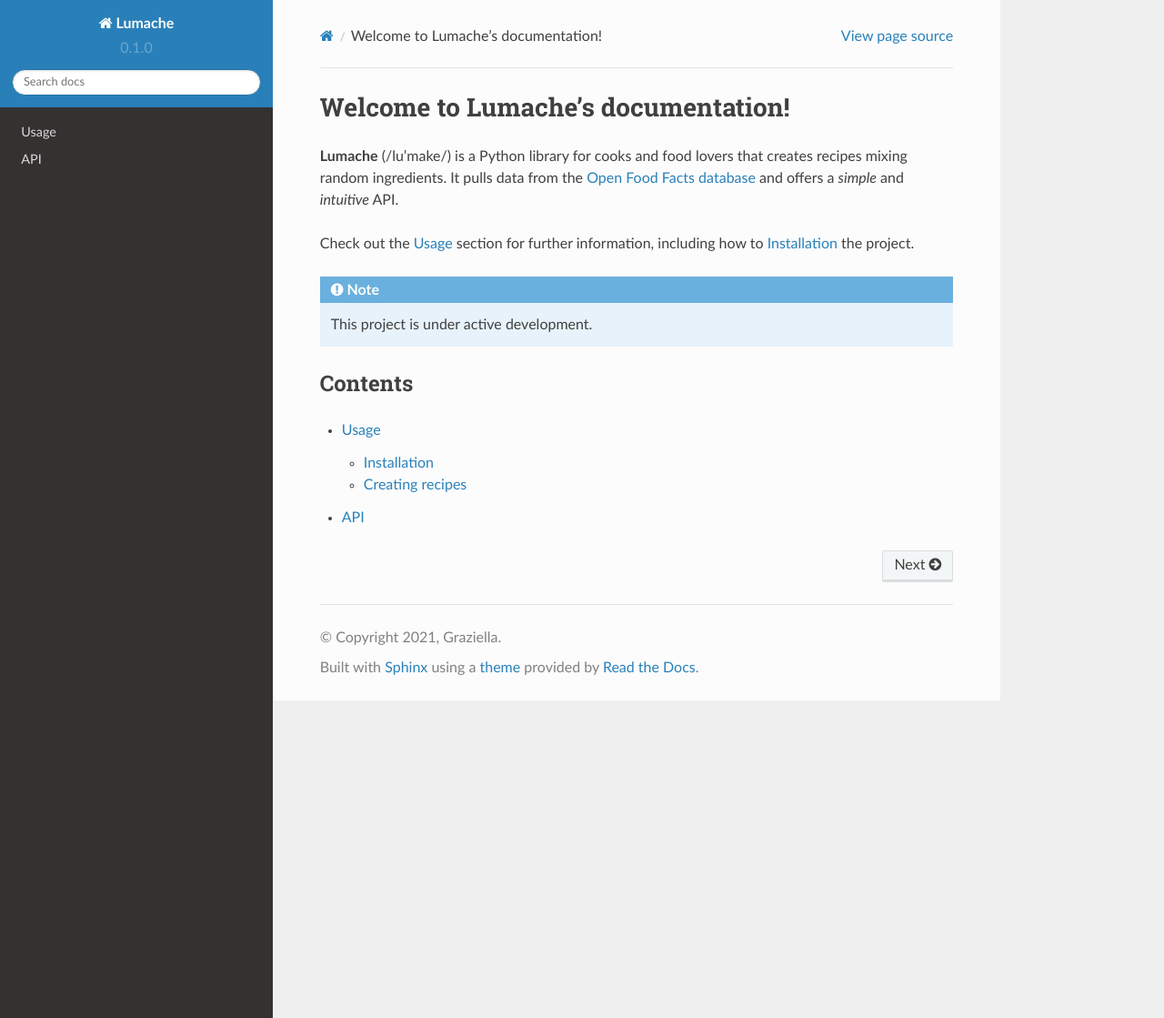
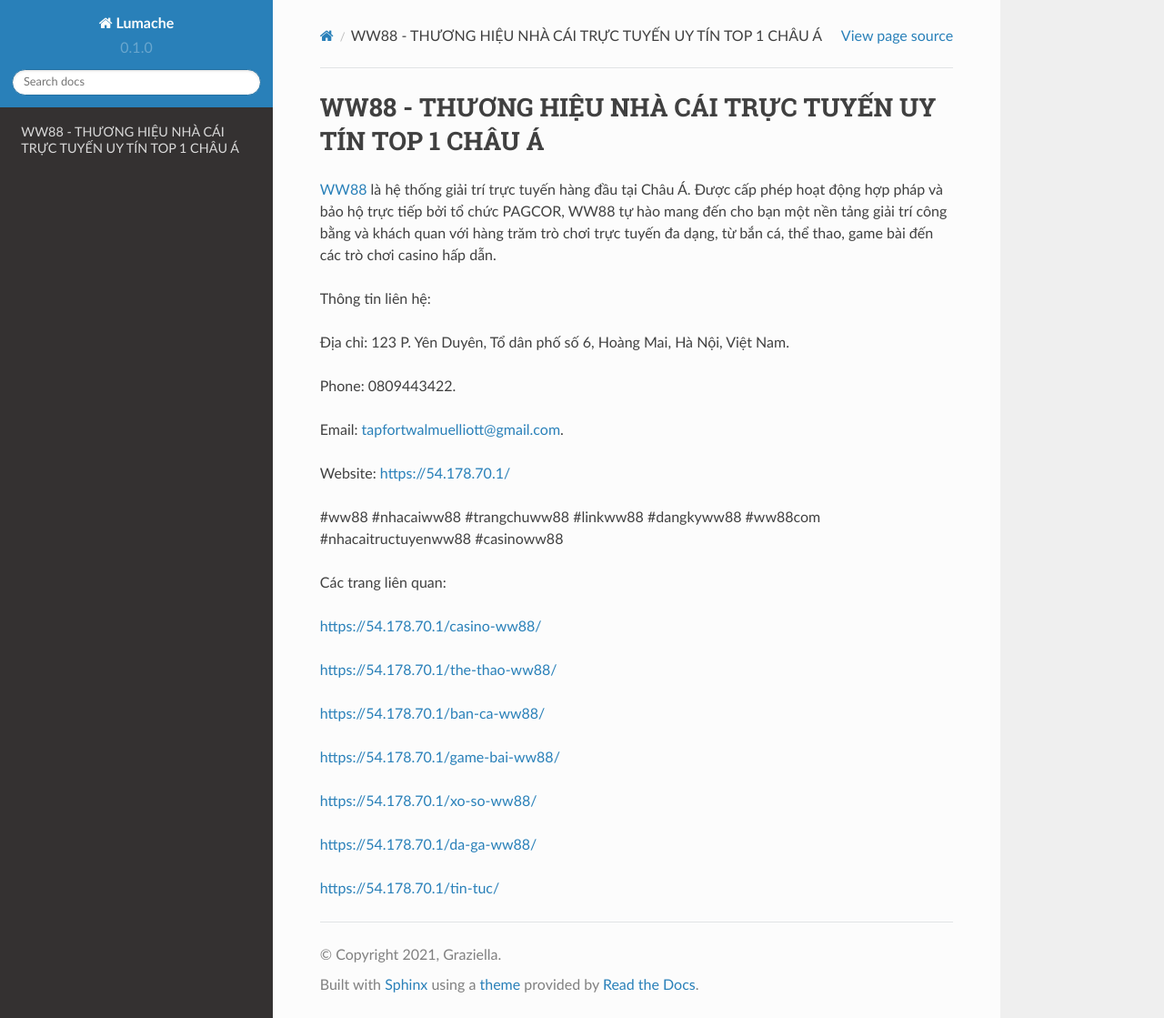
Before and after one commit to socialentity/ww881, a Sphinx documentation site: the page built from docs/source/index.rst, in a window 1280 px wide and 1119 px high. Shown: the whole window at 91% size. Built offline with Sphinx 7.4.7 and the Read the Docs theme 2.0.0, drawn with Linux system fonts in a browser that asks for light colours.

Commit message:
Update index.rst

```diff
--- a/docs/source/index.rst
+++ b/docs/source/index.rst
@@ -1,22 +1,32 @@
-Welcome to Lumache's documentation!
+WW88 - THƯƠNG HIỆU NHÀ CÁI TRỰC TUYẾN UY TÍN TOP 1 CHÂU Á
 ===================================
 
-**Lumache** (/lu'make/) is a Python library for cooks and food lovers
-that creates recipes mixing random ingredients.
-It pulls data from the `Open Food Facts database <https://world.openfoodfacts.org/>`_
-and offers a *simple* and *intuitive* API.
+`WW88 <https://54.178.70.1/>`_ là hệ thống giải trí trực tuyến hàng đầu tại Châu Á. Được cấp phép hoạt động hợp pháp và bảo hộ trực tiếp bởi tổ chức  PAGCOR, WW88 tự hào mang đến cho bạn một nền tảng giải trí công bằng và khách quan với hàng trăm trò chơi trực tuyến đa dạng, từ bắn cá, thể thao, game bài đến các trò chơi casino hấp dẫn.
 
-Check out the :doc:`usage` section for further information, including
-how to :ref:`installation` the project.
+Thông tin liên hệ:
 
-.. note::
+Địa chỉ: 123 P. Yên Duyên, Tổ dân phố số 6, Hoàng Mai, Hà Nội, Việt Nam.
 
-   This project is under active development.
+Phone: 0809443422.
 
-Contents
---------
+Email: tapfortwalmuelliott@gmail.com.
 
-.. toctree::
+Website: `https://54.178.70.1/ <https://54.178.70.1/>`_
 
-   usage
-   api
+#ww88 #nhacaiww88 #trangchuww88 #linkww88 #dangkyww88 #ww88com #nhacaitructuyenww88 #casinoww88
+
+Các trang liên quan:
+
+https://54.178.70.1/casino-ww88/
+
+https://54.178.70.1/the-thao-ww88/
+
+https://54.178.70.1/ban-ca-ww88/
+
+https://54.178.70.1/game-bai-ww88/
+
+https://54.178.70.1/xo-so-ww88/
+
+https://54.178.70.1/da-ga-ww88/
+
+https://54.178.70.1/tin-tuc/
```
